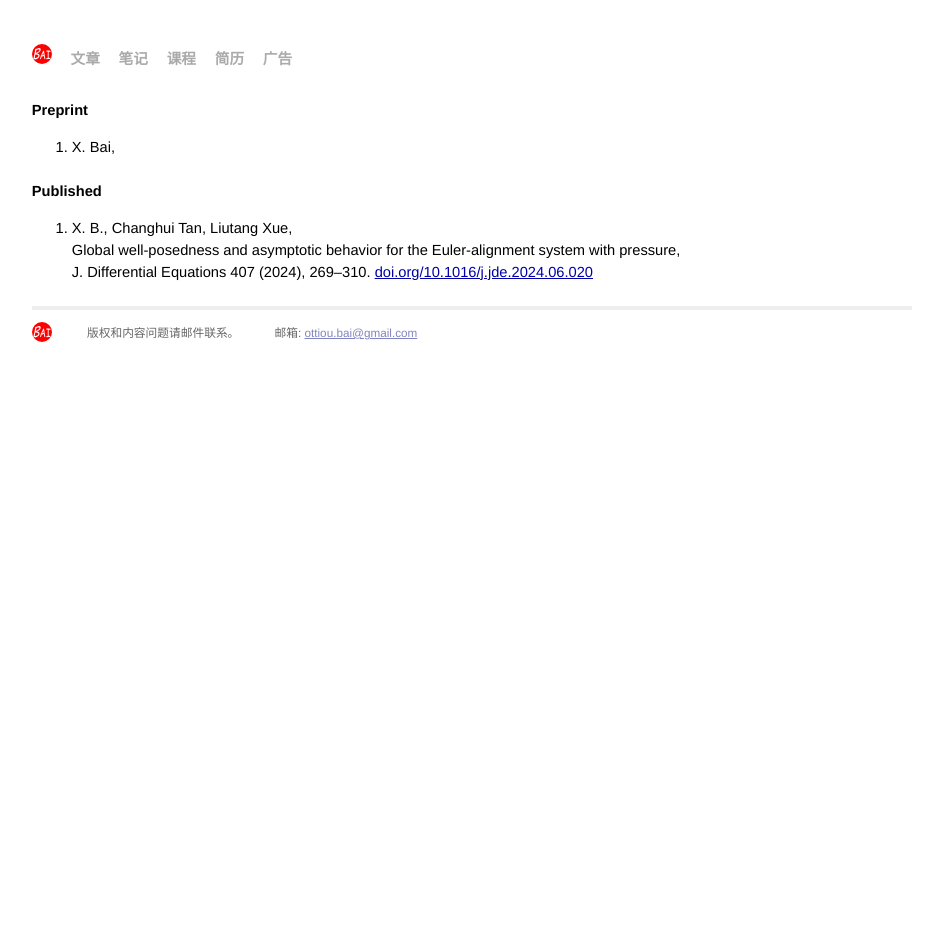
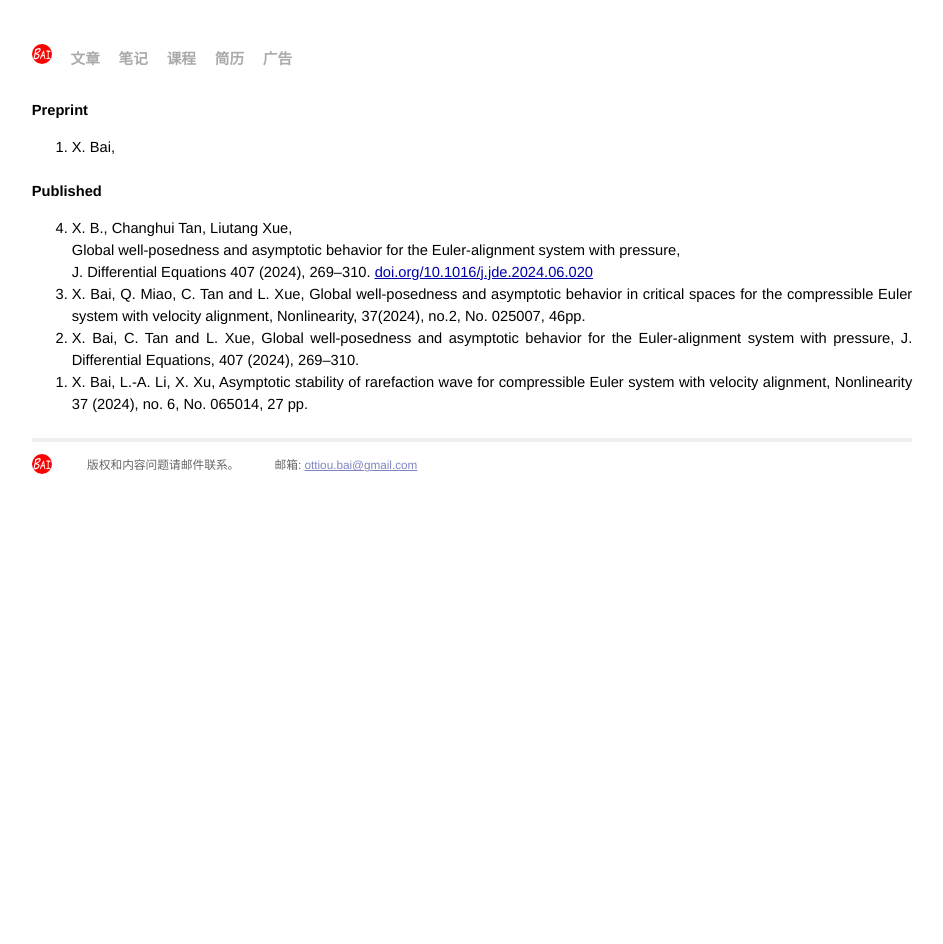
Before and after one commit to xiang-bai/xiang-bai.github.io, a Jekyll site: the page built from papers.md, in a window 1280 px wide. Shown: the whole page, without its empty margins (168-1111 px from the left). Built offline with Jekyll 4.4.1, drawn with Linux system fonts in a browser that asks for light colours.

Commit message:
Update papers.md

```diff
--- a/papers.md
+++ b/papers.md
@@ -38,5 +38,8 @@ ul {
     <h1>Published</h1>
     <ol reversed="reversed">
         <li> X. B., Changhui Tan, Liutang Xue,<br> Global well-posedness and asymptotic behavior for the Euler-alignment system with pressure, <br> J. Differential Equations 407 (2024), 269–310. <a href="https://doi.org/10.1016/j.jde.2024.06.020">doi.org/10.1016/j.jde.2024.06.020</a> </li>
+      <li> X. Bai, Q. Miao, C. Tan and L. Xue, Global well-posedness and asymptotic behavior in critical spaces for the compressible Euler system with velocity alignment, Nonlinearity, 37(2024), no.2, No. 025007, 46pp. </li>
+      <li> X. Bai, C. Tan and L. Xue, Global well-posedness and asymptotic behavior for the Euler-alignment system with pressure, J. Differential Equations, 407 (2024), 269–310. </li>
+      <li> X. Bai, L.-A. Li, X. Xu, Asymptotic stability of rarefaction wave for compressible Euler system with velocity alignment, Nonlinearity 37 (2024), no. 6, No. 065014, 27 pp. </li>
     </ol>
 </div>
```
